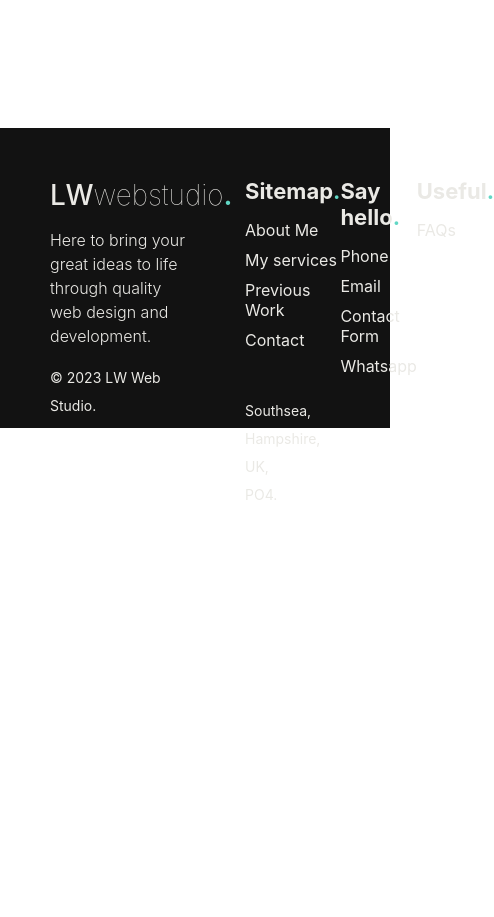
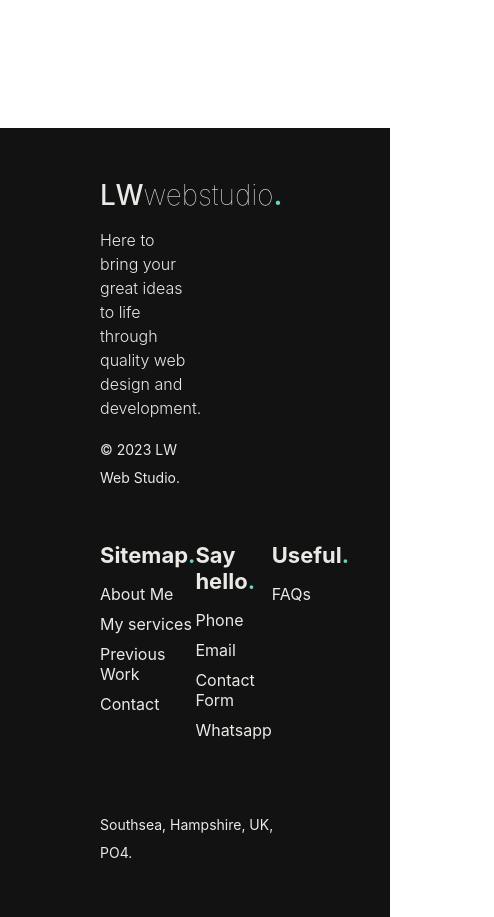
Before and after one commit to leoarthurwall/LW-Website, a React (Create React App) app: page / in a window 390 px wide. Shown: the part 6000-6917 px from the top of the page, 494 px wide, since content can reach past the window. Before the commit the page ends 6509 px from the top, so only its background shows below. Built offline with nearby package versions, Linux system fonts and the light colour scheme.

Commit message:
footer - aligned content for 992 break point

```diff
--- a/src/Components/Footer/Footer.module.css
+++ b/src/Components/Footer/Footer.module.css
@@ -29,7 +29,6 @@
   color: var(--secondary-color);
   font-weight: 300;
   line-height: 24px;
-
 }
 .lowerText {
   font-size: 14px;
@@ -86,7 +85,6 @@
   position: relative;
   padding-bottom: 5px;
   color: var(--secondary-color);
-
 }
 
 .item:after {
@@ -114,5 +112,18 @@
 @media only screen and (max-width: 992px) {
   .container {
     margin: 0px;
+    flex-direction: column;
+    padding: 50px 100px;
+  }
+  .footer {
+    height: auto;
+  }
+  .right {
+    padding: 0;
+    width: 100%;
+
+  }
+  .rightUpper {
+    margin: 50px 0;
   }
 }
```
